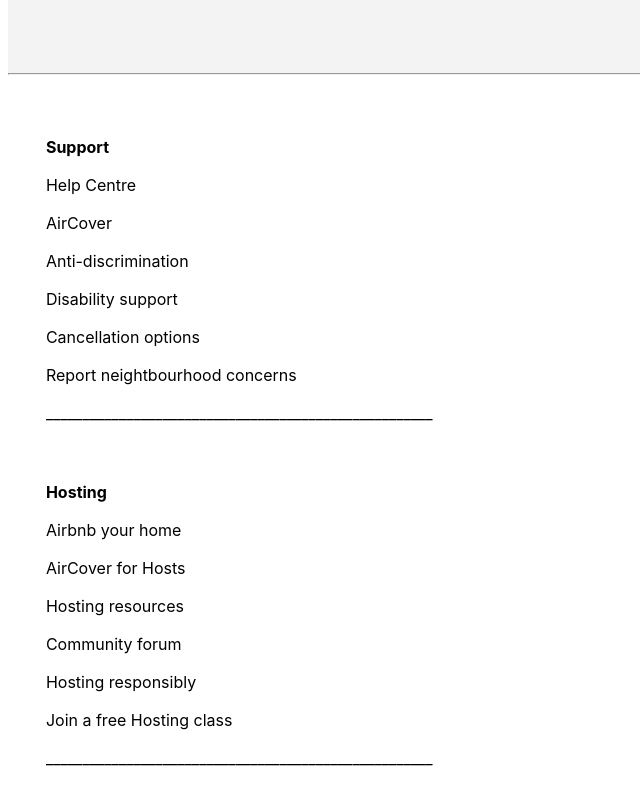
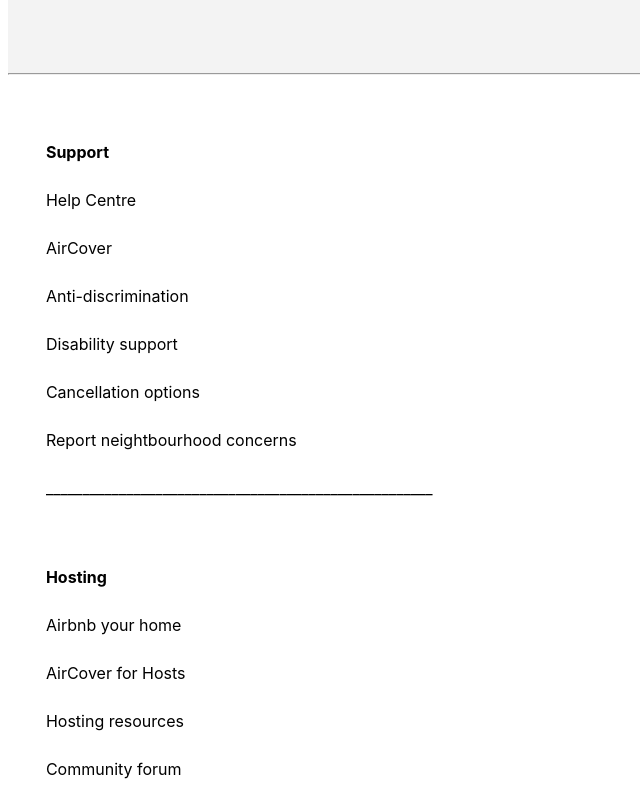
Before and after one commit to MrHighViolet/MrHighViolet.github.io, a plain HTML site: page index.html in a window 1280 px wide. Shown: the part 4640-5440 px from the top of the page, without its empty margins (0-640 px from the left). Drawn offline with Linux system fonts and the light colour scheme.

Commit message:
fixed line height in footer list

```diff
--- a/style.css
+++ b/style.css
@@ -241,7 +241,7 @@
 }
 
 .footer-list {
-    line-height: 18px;
+    line-height: 28px;
 }
 
 ol {
```
